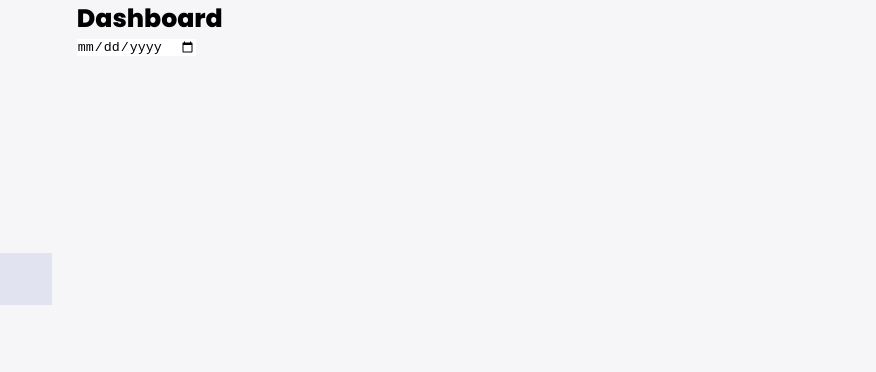
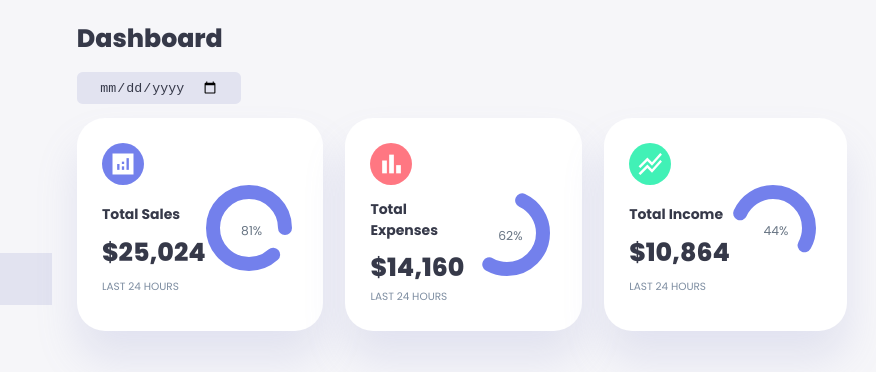
Before and after one commit to LiRezende/vanilla-dashboard, a plain HTML site: page assets/index.html in a window 1280 px wide. Shown: the top 372 px of the page, 170-1046 px from the left. Drawn offline with Linux system fonts and the light colour scheme.

Commit message:
Cards and date configured.

```diff
--- a/assets/index.html
+++ b/assets/index.html
@@ -70,6 +70,74 @@
             <div class="date">
                 <input type="date">
             </div>
+            <div class="insights">
+                <!-- Sales -->
+                <div class="sales">
+                    <span class="material-icons-sharp">analytics</span>
+                    <div class="middle">
+                        <div class="left">
+                            <h3>Total Sales</h3>
+                            <h1>$25,024</h1>
+                        </div>
+                        <div class="progress">
+                            <svg>
+                                <circle cx='38' cy='38' r='36'></circle>
+                            </svg>
+                            <div class="number">
+                                <p>81%</p>
+                            </div>
+                        </div>
+                    </div>
+                    <small class="text-muted">
+                        LAST 24 HOURS
+                    </small>
+                </div>
+                <!-- End of Sales -->
+                <!-- Expenses -->
+                <div class="expenses">
+                    <span class="material-icons-sharp">bar_chart</span>
+                    <div class="middle">
+                        <div class="left">
+                            <h3>Total Expenses</h3>
+                            <h1>$14,160</h1>
+                        </div>
+                        <div class="progress">
+                            <svg>
+                                <circle cx='38' cy='38' r='36'></circle>
+                            </svg>
+                            <div class="number">
+                                <p>62%</p>
+                            </div>
+                        </div>
+                    </div>
+                    <small class="text-muted">
+                        LAST 24 HOURS
+                    </small>
+                </div>
+                <!-- End of Expenses -->
+                <!-- Income -->
+                <div class="income">
+                    <span class="material-icons-sharp">stacked_line_chart</span>
+                    <div class="middle">
+                        <div class="left">
+                            <h3>Total Income</h3>
+                            <h1>$10,864</h1>
+                        </div>
+                        <div class="progress">
+                            <svg>
+                                <circle cx='38' cy='38' r='36'></circle>
+                            </svg>
+                            <div class="number">
+                                <p>44%</p>
+                            </div>
+                        </div>
+                    </div>
+                    <small class="text-muted">
+                        LAST 24 HOURS
+                    </small>
+                </div>
+                <!-- End of Income -->
+            </div>
         </main>
     </div>
 </body>
--- a/assets/stylesheets/styles.css
+++ b/assets/stylesheets/styles.css
@@ -1,3 +1,5 @@
+/* General Style */
+
 @import url('https://fonts.googleapis.com/css2?family=Poppins:wght@200;300;400;500;600;700;800&display=swap');
 
 :root {
@@ -43,6 +45,7 @@ html {
 body {
     width: 100vw;
     height: 100vh;
+    color: var(--color-dark);
     font-family: 'Poppins', sans-serif;
     font-size: 0.88rem;
     background-color: var(--color-background);
@@ -126,6 +129,8 @@ b {
 .warning {
     color: var(--color-warning);
 }
+
+/* Side Menu */
 
 aside {
     height: 100vh;
@@ -219,3 +224,120 @@ aside .sidebar .message-count {
     font-size: 11px;
     border-radius: var(--border-radius-1);
 }
+
+/* Main Section */
+
+main {
+    margin-top: 1.4rem;
+}
+
+main .date {
+    display: inline-block;
+    background-color: var(--color-light);
+    border-radius: var(--border-radius-1);
+    margin-top: 1rem;
+    padding: 0.5rem 1.6rem;
+}
+
+main .date input[type="date"] {
+    color: var(--color-dark);
+    background-color: transparent;
+}
+
+main .insights {
+    display: grid;
+    grid-template-columns: repeat(3, 1fr);
+    gap: 1.6rem;
+}
+
+main .insights > div {
+    padding: var(--card-padding);
+    margin-top: 1rem;
+    border-radius: var(--card-border-radius);
+    background-color: var(--color-white);
+    box-shadow: var(--box-shadow);
+    transition: all 300ms ease;
+}
+
+main .insights > div:hover {
+    box-shadow: none;
+}
+
+main .insights > div span {
+    padding: 0.5rem;
+    border-radius: 50%;
+    color: var(--color-white);
+    font-size: 2rem;
+}
+
+main .insights > div.sales span {
+    background-color: var(--color-primary);
+}
+
+main .insights > div.expenses span {
+    background-color: var(--color-danger);
+}
+
+main .insights > div.income span {
+    background-color: var(--color-success);
+}
+
+main .insights > div .middle {
+    display: flex;
+    align-items: center;
+    justify-content: space-between;
+}
+
+main .insights h3 {
+    font-size: 1rem;
+    margin: 1rem 0 0.6rem;
+}
+
+main .insights .progress {
+    position: relative;
+    width: 92px;
+    height: 92px;
+    border-radius: 50%;
+}
+
+main .insights svg {
+    width: 7rem;
+    height: 7rem;
+}
+
+main .insights svg circle {
+    fill: none;
+    stroke: var(--color-primary);
+    stroke-width: 14;
+    stroke-linecap: round;
+    transform: translate(5px, 5px);
+    stroke-dasharray: 110;
+    stroke-dashoffset: 92;
+}
+
+main .insights .sales svg circle {
+    stroke-dasharray: 200;
+    stroke-dashoffset: -30;
+
+}
+
+main .insights .expenses svg circle {
+    stroke-dasharray: 80;
+    stroke-dashoffset: 20;
+}
+
+main .insights .expenses svg circle {
+    stroke-dasharray: 110;
+    stroke-dashoffset: 35;
+}
+
+main .insights .progress .number {
+    position: absolute;
+    top: 0;
+    left: 0;
+    height: 100%;
+    width: 100%;
+    display: flex;
+    justify-content: center;
+    align-items: center;
+}
```
